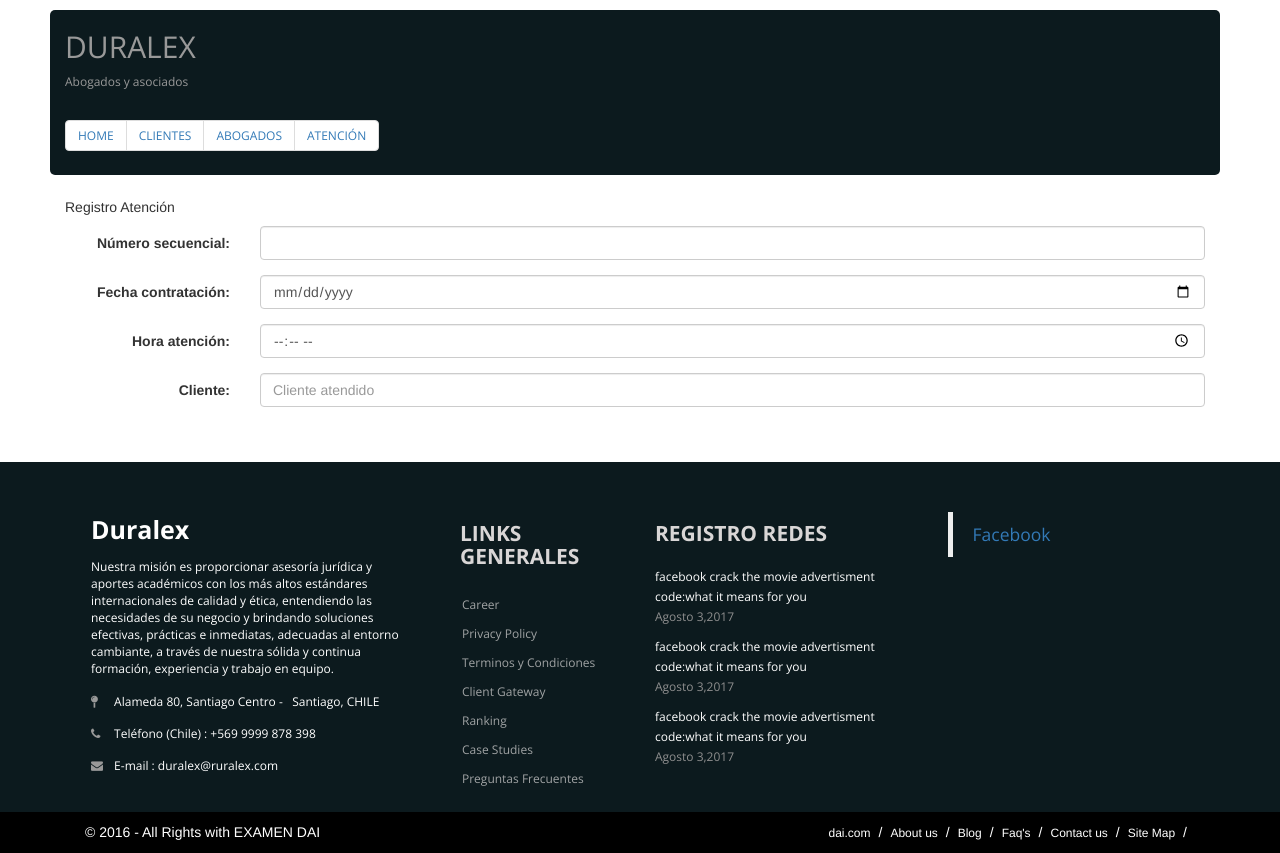
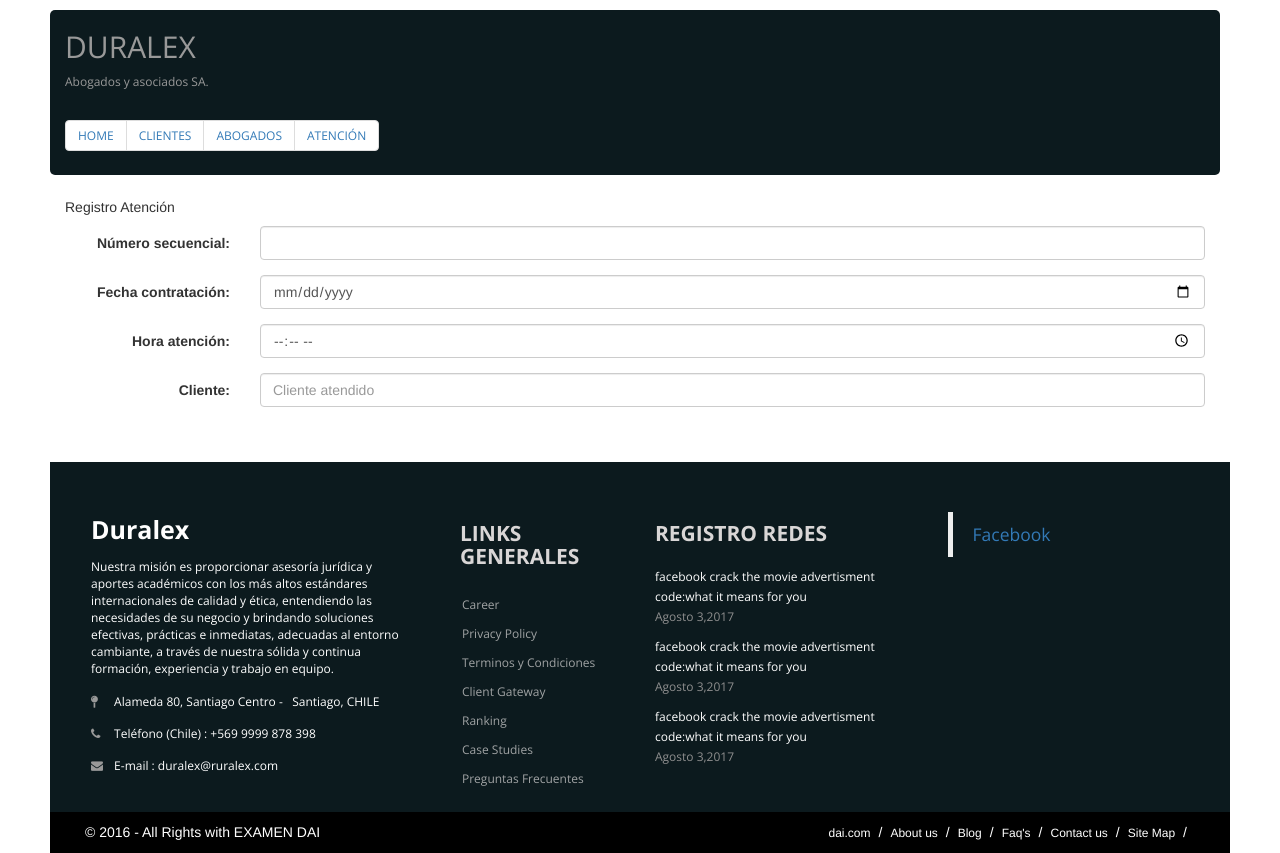
Before and after one commit to javierdelao/Examen_DAI, a PHP site: page /EXAMEN_DAI/atencion.php in a window 1280 px wide. Run offline with PHP 8.4, Linux system fonts and the light colour scheme; some libraries are stand-ins or nearby versions.

Commit message:
Estilos css

```diff
--- a/atencion.php
+++ b/atencion.php
@@ -15,7 +15,7 @@
 
 <div class="container" id="container1">
   <h2>DURALEX</h2>
-  <p>Abogados y asociados</p>
+  <p>Abogados y asociados SA.</p>
   <ul class="pagination">
     <li><a href="#">HOME</a></li>
     <li><a href="#">CLIENTES</a></li>
--- a/css/abogados.css
+++ b/css/abogados.css
@@ -56,7 +56,7 @@
  .icon { float:left; margin-right:5px;}
 
 
- .copyright { min-height:40px; background-color:#000000;}
+ .copyright { min-height:40px; background-color:#000000;margin-left: 50px; margin-right: 50px;}
  .copyright p { text-align:left; color:#FFF; padding:10px 0; margin-bottom:0px;}
  .heading7 { font-size:21px; font-weight:700; color:#d9d6d6; margin-bottom:22px;}
  .post p { font-size:12px; color:#FFF; line-height:20px;}
--- a/css/atencion.css
+++ b/css/atencion.css
@@ -38,7 +38,7 @@
     margin-bottom: 40px;
 }
 
-footer { background-color:#0c1a1e; min-height:350px; font-family: 'Open Sans', sans-serif; }
+footer { background-color:#0c1a1e; min-height:350px; font-family: 'Open Sans', sans-serif; margin-left: 50px; margin-right: 50px; }
 .footerleft { margin-top:50px; padding:0 36px; }
 .logofooter { margin-bottom:10px; font-size:25px; color:#fff; font-weight:700;}
 
@@ -67,7 +67,7 @@
  .icon { float:left; margin-right:5px;}
 
 
- .copyright { min-height:40px; background-color:#000000;}
+ .copyright { min-height:40px; background-color:#000000;margin-left: 50px; margin-right: 50px;}
  .copyright p { text-align:left; color:#FFF; padding:10px 0; margin-bottom:0px;}
  .heading7 { font-size:21px; font-weight:700; color:#d9d6d6; margin-bottom:22px;}
  .post p { font-size:12px; color:#FFF; line-height:20px;}
```
